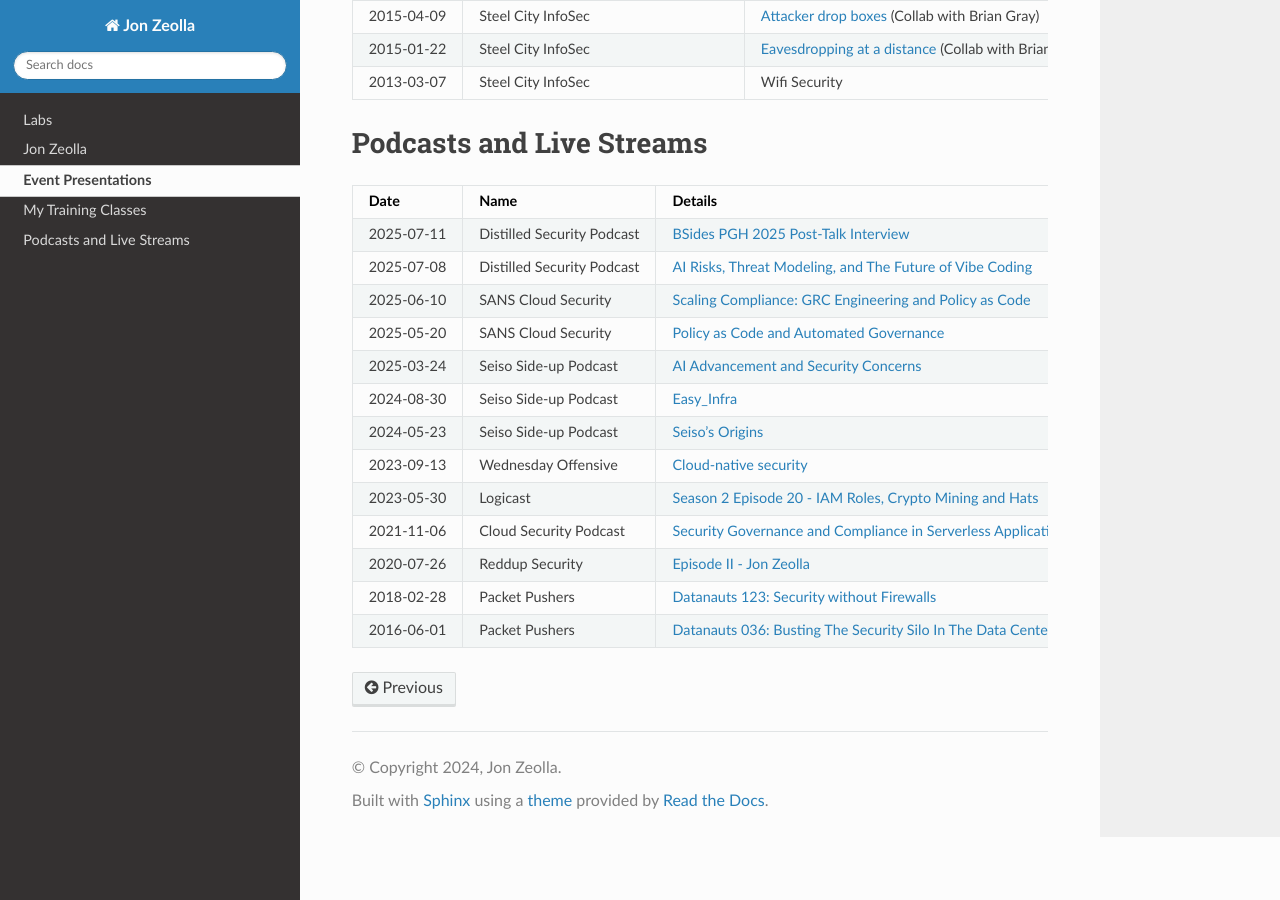
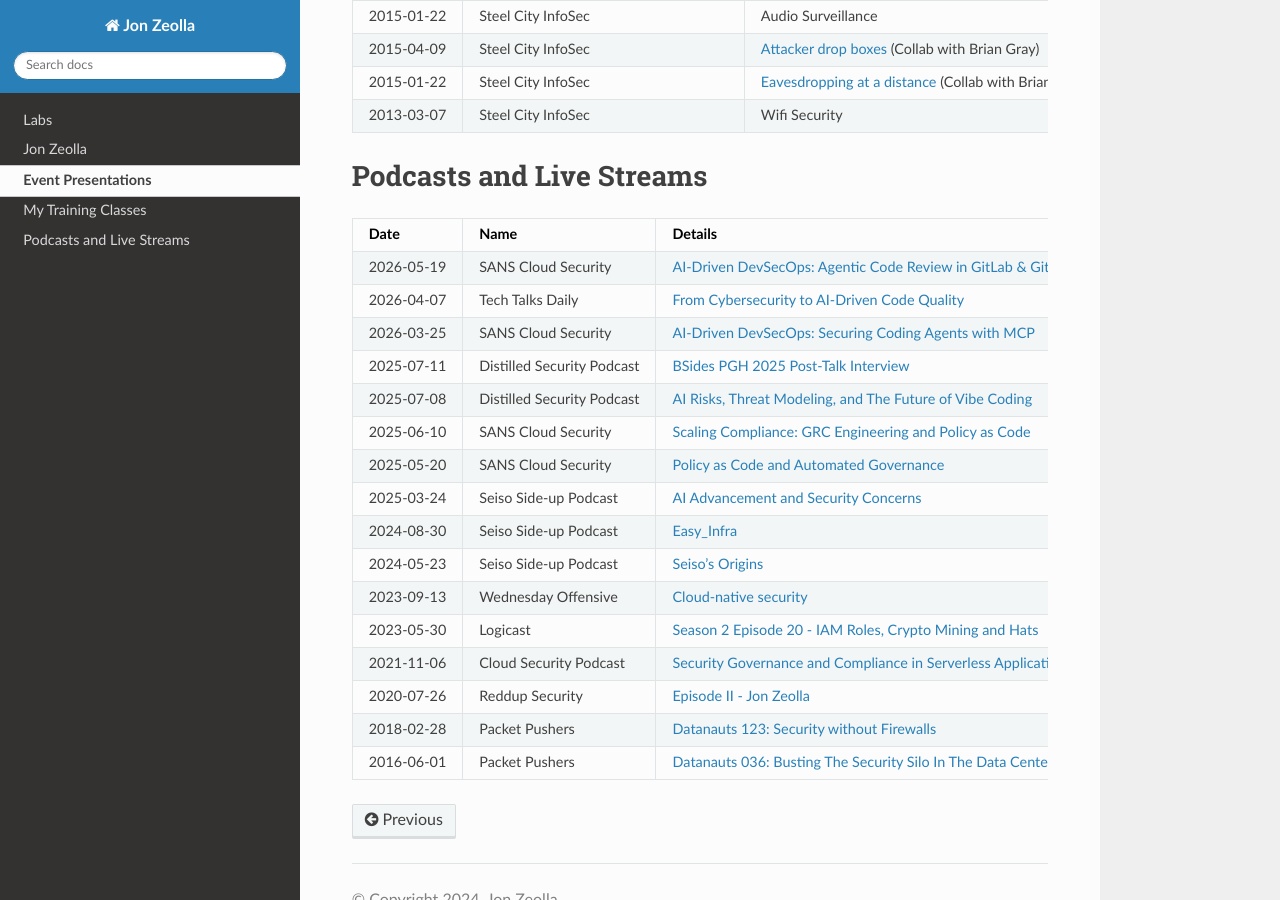
Before and after one commit to JonZeolla/JonZeolla.github.io, a Sphinx documentation site: the page built from docs/ref/jz-content.md, in a window 1280 px wide and 900 px high, scrolled down 4518 px. Built offline with Sphinx 7.4.7 and the Read the Docs theme 3.1.0, drawn with Linux system fonts in a browser that asks for light colours; some of the changed text lies outside the part shown.

Commit message:
feat(update): April 11th updates

```diff
--- a/docs/ref/jz-content.md
+++ b/docs/ref/jz-content.md
@@ -130,6 +130,7 @@
 | 2026-10-26 | SANS Miami 2026                       | [SEC545][SEC545]                                                                    |
 | 2026-06-08 | SANS Chicago 2026                     | [SEC545][SEC545]                                                                    |
 | 2026-04-20 | SANS Amsterdam April 2026             | [SEC545][SEC545]                                                                    |
+| 2026-04-07 | Private                               | [AI-Native Software Development][AINSD]                                              |
 | 2026-02-02 | SANS DC Metro Rockville               | [SEC540][SEC540]                                                                    |
 | 2025-12-12 | SANS Cyber Defense Initiative 2025 x2 | [SEC545][SEC545]                                                                    |
 | 2025-11-17 | Private                               | [SEC545][SEC545]                                                                    |
@@ -182,6 +183,7 @@
 | 2015-01-22 | Steel City InfoSec                    | [Eavesdropping at a distance][2015-LaserMicrophones] (Collab with Brian Gray)       |
 | 2013-03-07 | Steel City InfoSec                    | Wifi Security                                                                       |
 
+[AINSD]: https://www.zenable.io/workshops "AI-Native Software Development"
 [SEC545]: http://sans.org/sec545 "GenAI and LLM Application Security"
 [ContainerSec101201]: https://jonzeolla.com/labs/container-security-101.html "Container Security 101 and 201"
 [2023-PCS]: https://www.meetup.com/pittsburgh-code-supply/events/297107969/ "Pittsburgh Code & Supply Container Security 101 Workshop"
@@ -203,6 +205,9 @@
 
 | Date       | Name                       | Details                                                                           |
 | ---------- | -------------------------- | --------------------------------------------------------------------------------- |
+| 2026-05-19 | SANS Cloud Security        | [AI-Driven DevSecOps: Agentic Code Review in GitLab & GitHub][2026-AIDevSecOps3]  |
+| 2026-04-07 | Tech Talks Daily           | [From Cybersecurity to AI-Driven Code Quality][2026-TechTalksDaily]               |
+| 2026-03-25 | SANS Cloud Security        | [AI-Driven DevSecOps: Securing Coding Agents with MCP][2026-AIDevSecOps1]         |
 | 2025-07-11 | Distilled Security Podcast | [BSides PGH 2025 Post-Talk Interview][2025-BSidesInterview]                       |
 | 2025-07-08 | Distilled Security Podcast | [AI Risks, Threat Modeling, and The Future of Vibe Coding][2025-DistilledAI]      |
 | 2025-06-10 | SANS Cloud Security        | [Scaling Compliance: GRC Engineering and Policy as Code][2025-GRCEngAndPaC]       |
@@ -217,6 +222,9 @@
 | 2018-02-28 | Packet Pushers             | [Datanauts 123: Security without Firewalls][2018-PacketPushers]                   |
 | 2016-06-01 | Packet Pushers             | [Datanauts 036: Busting The Security Silo In The Data Center][2016-PacketPushers] |
 
+[2026-AIDevSecOps3]: https://www.sans.org/webcasts/ai-driven-devsecops-part-3 "AI-Driven DevSecOps: Agentic Code Review in GitLab & GitHub"
+[2026-TechTalksDaily]: https://youtu.be/gzoXocbDOAQ?si=EenEIMQAT3ju8lIG "From Cybersecurity to AI-Driven Code Quality: Jon Zeolla Journey"
+[2026-AIDevSecOps1]: https://www.sans.org/webcasts/ai-driven-devsecops-part-1 "AI-Driven DevSecOps: Securing Coding Agents with Model Context Protocol (MCP)"
 [2025-BSidesInterview]: https://www.youtube.com/watch?v=zclMbR0JBSg "BSides Jon Zeolla - 2025 Interview"
 [2025-DistilledAI]: https://youtu.be/L12uZJBGE7A "Episode 14 - AI Risks, Threat Modeling, and The Future of Vibe Coding"
 [2025-GRCEngAndPaC]: https://www.sans.org/webcasts/scaling-compliance-grc-engineering-policy-code/ "Scaling Compliance: GRC Engineering and Policy as Code"
```
